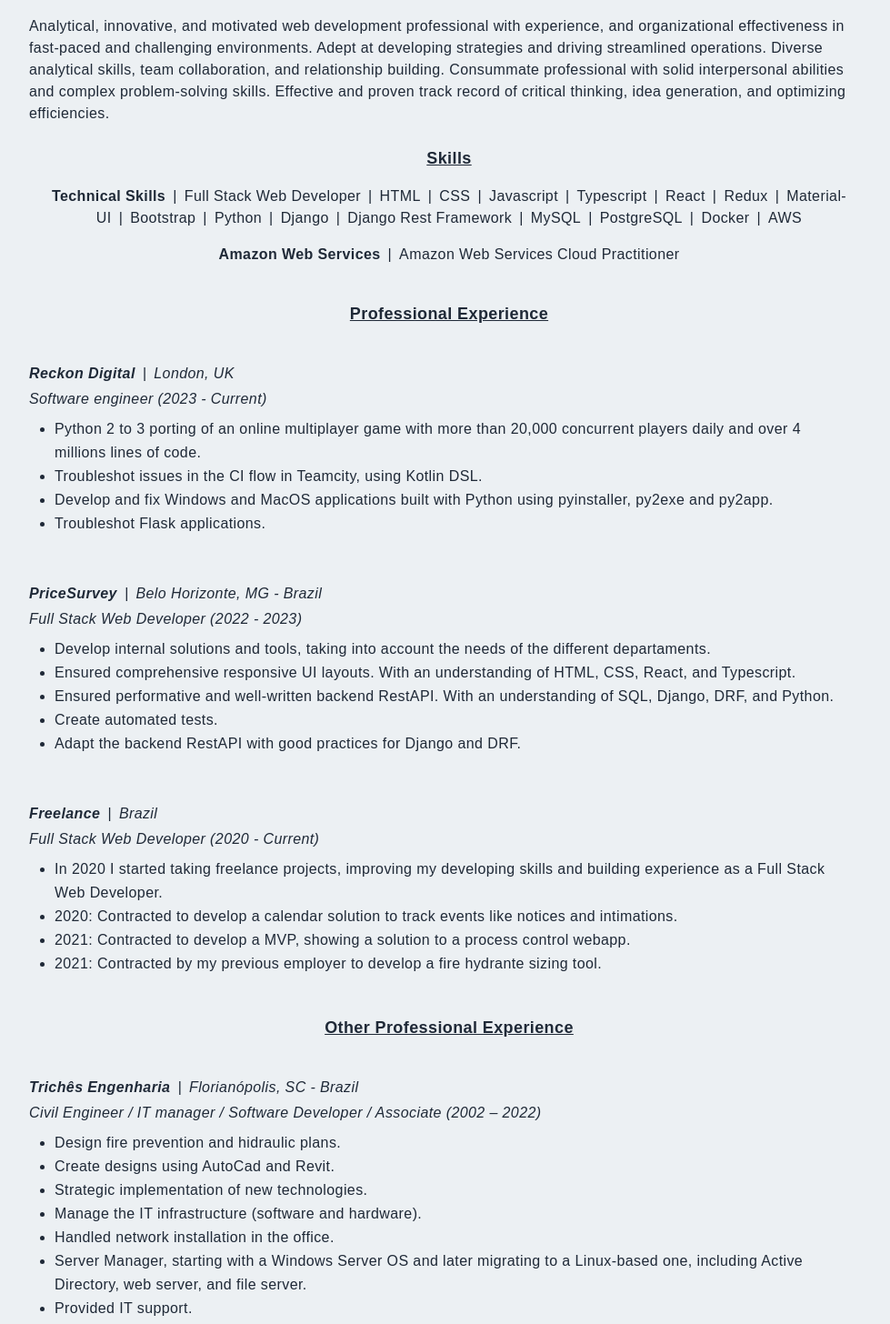
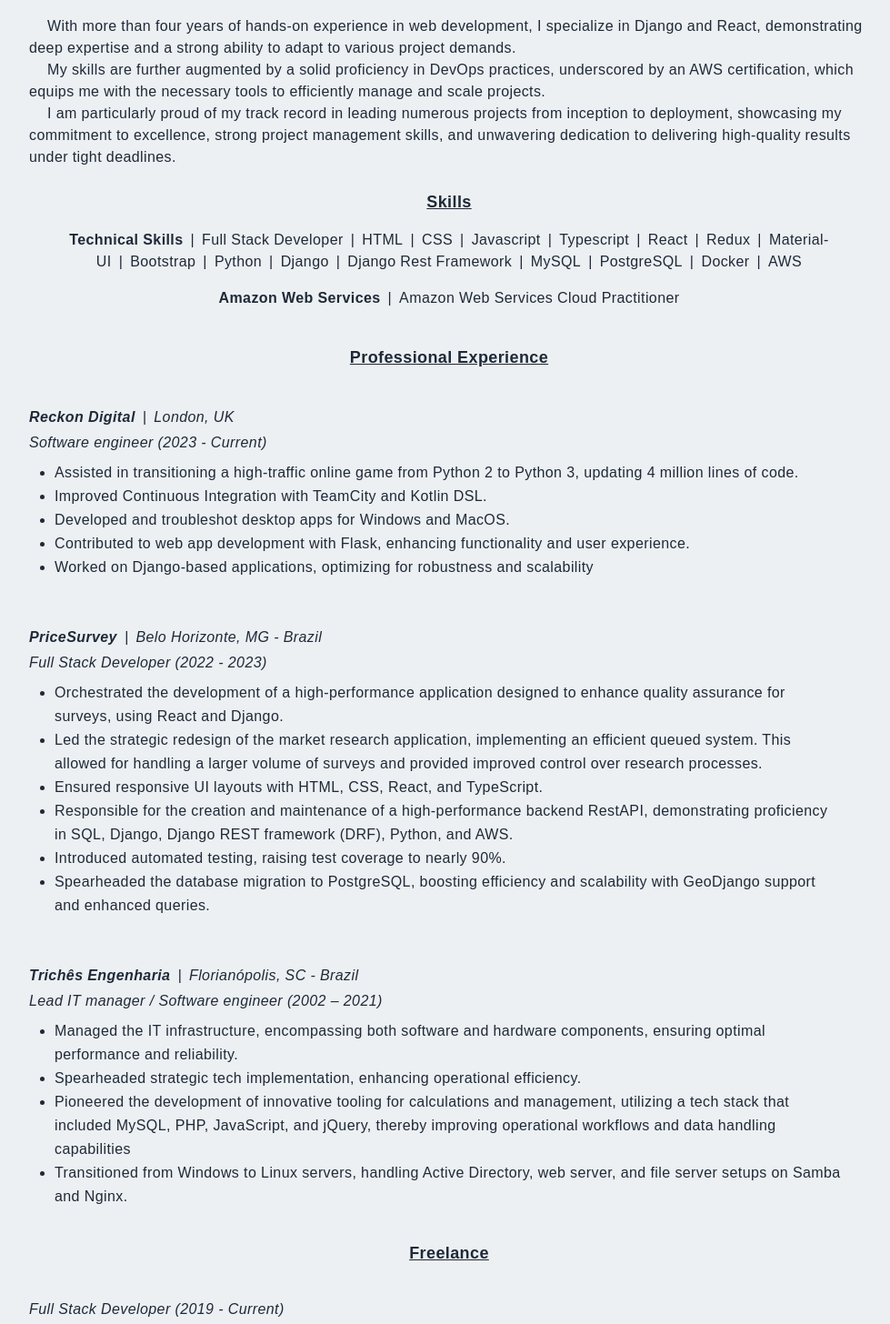
Before and after one commit to JonasBM/portfolio, a Next.js app: page /resume in a window 1280 px wide. Shown: the part 307-1763 px from the top of the page at 91% size, without its empty margins (146-1125 px from the left). Built offline with nearby package versions, Linux system fonts and the light colour scheme.

Commit message:
Update resume and some other minor fixes.

```diff
--- a/src/components/About/index.tsx
+++ b/src/components/About/index.tsx
@@ -10,8 +10,8 @@
       <div className="max-w-[1240px] m-auto md:grid grid-cols-3 gap-8">
         <div className="col-span-2">
           <p className="py-2 text-gray-600">
-            I&apos;m a Full Stack web developer with preference for backend. I work with Python/Django/DRF and
-            Typescript/React as a mid-level programmer. I enjoy learning and experimenting with new technologies
+            I&apos;m a Full Stack Developer with preference for backend. I work with Python/Django/DRF and
+            Typescript/React. I enjoy learning and experimenting with new technologies
             (already experimented with C# (WPF desktop app), Java (Android app), PHP and a lot more).
           </p>
 
--- a/src/components/Contact/index.tsx
+++ b/src/components/Contact/index.tsx
@@ -32,7 +32,7 @@
                 <div className="flex items-center justify-between max-w-[330px] m-auto py-4">
                   <LinkedInAnchor />
                   <GitHubAnchor />
-                  <BlogAnchor />
+                  {/* <BlogAnchor /> */}
                   <ResumeAnchor />
                 </div>
               </div>
--- a/src/components/Main/index.tsx
+++ b/src/components/Main/index.tsx
@@ -37,7 +37,7 @@
           <h1 className="py-4 text-gray-700">
             Hi, I&apos;m <span className="text-[#5651e5]"> Jonas Burigo</span>
           </h1>
-          <h1 className="py-2 text-gray-700">A Full Stack Web Developer</h1>
+          <h1 className="py-2 text-gray-700">A Full Stack Developer</h1>
           <p className="py-4 text-gray-600 sm:max-w-[70%] m-auto">
             I specialize in building integrated solutions back to front
           </p>
@@ -45,7 +45,7 @@
           <div className="flex items-center justify-between max-w-[415px] m-auto py-4">
             <LinkedInAnchor />
             <GitHubAnchor />
-            <BlogAnchor />
+            {/* <BlogAnchor /> */}
             <ContactAnchor />
             <ResumeAnchor />
           </div>
--- a/src/components/Projects/index.tsx
+++ b/src/components/Projects/index.tsx
@@ -14,12 +14,6 @@
     <VirtualPage sectionId="projects" title="Projects" description="What I've Built">
       <div className="max-w-[1240px] mx-auto px-2">
         <div className="grid md:grid-cols-2 gap-8">
-          <ProjectItem
-            title="Inventory Control - Showcase"
-            backgroundImg="/assets/projects/inventory-control/inventory_1.png"
-            projectUrl="/inventory-control"
-            tech="Django | React JS"
-          />
           <ProjectItem
             title="Fire Hydrant Sizing"
             backgroundImg="/assets/projects/calculo/calculo_1.png"
@@ -38,6 +32,12 @@
             projectUrl="/event-tracker"
             tech="Django | React JS"
           />
+          <ProjectItem
+            title="Inventory Control - Showcase"
+            backgroundImg="/assets/projects/inventory-control/inventory_1.png"
+            projectUrl="/inventory-control"
+            tech="Django | React JS"
+          />
 
           {/* <ProjectItem title="Property Finder" backgroundImg={propertyImg} projectUrl="/property" tech="React JS" /> */}
           {/* <ProjectItem title="Crypto App" backgroundImg={cryptoImg} projectUrl="/crypto" tech="React JS" /> */}
--- a/src/components/Shared/LinkedInAnchor.tsx
+++ b/src/components/Shared/LinkedInAnchor.tsx
@@ -4,8 +4,8 @@
 
 const LinkedInAnchor = () => {
   return (
-    <a href="https://www.linkedin.com/in/jonas-burigo-047aa8129/" target="_blank" rel="noreferrer">
-      <RoundedIcon title="Give a look in my LinkedIn profile">
+    <a href="https://www.linkedin.com/in/jonas-burigo/" target="_blank" rel="noreferrer">
+      <RoundedIcon title="Give a look at my LinkedIn profile">
         <FaLinkedinIn />
       </RoundedIcon>
     </a>
--- a/src/pages/calculo.tsx
+++ b/src/pages/calculo.tsx
@@ -30,7 +30,7 @@
       techs={techs}
     >
       <p>Project Overview</p>
-      <h2>April of 2022</h2>
+      <h2>November of 2021</h2>
 
       <Paragraph>This project was created for my previous employer. It is a fire hydrant sizing app.</Paragraph>
       <Paragraph>
--- a/src/pages/event-tracker.tsx
+++ b/src/pages/event-tracker.tsx
@@ -21,7 +21,7 @@
       techs={techs}
     >
       <p>Project Overview</p>
-      <h2>October of 2020</h2>
+      <h2>December of 2019</h2>
 
       <Paragraph>
         A branch of the Itajaí City Hall, located in Brazil, had organizational and control issues with their notices
--- a/src/pages/resume.tsx
+++ b/src/pages/resume.tsx
@@ -17,7 +17,7 @@
           <title>Jonas | Resume</title>
           <meta
             name="description"
-            content="I'm a FullStack web developer specializing in building exceptional digital experiences."
+            content="I'm a Full Stack Developer specializing in building exceptional digital experiences."
           />
           <link rel="icon" href="/fav.png" />
         </Head>
@@ -27,10 +27,10 @@
           <div className="bg-[#d0d4d6] my-4 p-4 w-full flex justify-between items-center">
             <h2 className="text-center">Jonas Burigo</h2>
             <div className="flex">
-              <a href="https://www.linkedin.com/in/jonas-burigo-047aa8129/" target="_blank" rel="noreferrer">
+              <a href="https://www.linkedin.com/in/jonas-burigo/" target="_blank" rel="noreferrer">
                 <FaLinkedinIn size={20} style={{ marginRight: "1rem" }} />
               </a>
-              <a href="https://github.com/Jonasbm" target="_blank" rel="noreferrer">
+              <a href="https://github.com/Jonasbm/" target="_blank" rel="noreferrer">
                 <FaGithub size={20} style={{ marginRight: "1rem" }} />
               </a>
               <a href="/assets/jonas_resume.pdf" target="_blank" rel="noreferrer">
@@ -50,12 +50,18 @@
               <p>Complex Problem Solving</p>
             </div>
           </div>
-          <p>
-            Analytical, innovative, and motivated web development professional with experience, and organizational
-            effectiveness in fast-paced and challenging environments. Adept at developing strategies and driving
-            streamlined operations. Diverse analytical skills, team collaboration, and relationship building. Consummate
-            professional with solid interpersonal abilities and complex problem-solving skills. Effective and proven
-            track record of critical thinking, idea generation, and optimizing efficiencies.
+          <p className="indent-5">
+            With more than four years of hands-on experience in web development, I specialize in Django and React,
+            demonstrating deep expertise and a strong ability to adapt to various project demands.
+          </p>
+          <p className="indent-5">
+            My skills are further augmented by a solid proficiency in DevOps practices, underscored by an AWS
+            certification, which equips me with the necessary tools to efficiently manage and scale projects.
+          </p>
+          <p className="indent-5">
+            I am particularly proud of my track record in leading numerous projects from inception to deployment,
+            showcasing my commitment to excellence, strong project management skills, and unwavering dedication to
+            delivering high-quality results under tight deadlines.
           </p>
 
           {/* Skills */}
@@ -63,7 +69,7 @@
             <h5 className="text-center underline text-[18px] py-2">Skills</h5>
             <p className="py-2">
               <span className="font-bold">Technical Skills</span>
-              <span className="px-2">|</span>Full Stack Web Developer
+              <span className="px-2">|</span>Full Stack Developer
               <span className="px-2">|</span>HTML
               <span className="px-2">|</span>CSS
               <span className="px-2">|</span>Javascript
@@ -96,16 +102,19 @@
             <p className="py-1 italic">Software engineer (2023 - Current)</p>
             <ul className="list-disc list-outside px-7 py-1 leading-relaxed">
               <li>
-                Python 2 to 3 porting of an online multiplayer game with more than 20,000 concurrent players daily and over 4 millions lines of code.
+                Assisted in transitioning a high-traffic online game from Python 2 to Python 3, updating 4 million lines of code.
               </li>
               <li>
-                Troubleshot issues in the CI flow in Teamcity, using Kotlin DSL.
+                Improved Continuous Integration with TeamCity and Kotlin DSL.
               </li>
               <li>
-                Develop and fix Windows and MacOS applications built with Python using pyinstaller, py2exe and py2app.
+                Developed and troubleshot desktop apps for Windows and MacOS.
               </li>
               <li>
-                Troubleshot Flask applications.
+                Contributed to web app development with Flask, enhancing functionality and user experience.
+              </li>
+              <li>
+                Worked on Django-based applications, optimizing for robustness and scalability
               </li>
             </ul>
           </div>
@@ -116,63 +125,66 @@
               <span className="font-bold italic">PriceSurvey</span>
               <span className="px-2">|</span>Belo Horizonte, MG - Brazil
             </p>
-            <p className="py-1 italic">Full Stack Web Developer (2022 - 2023)</p>
+            <p className="py-1 italic">Full Stack Developer (2022 - 2023)</p>
             <ul className="list-disc list-outside px-7 py-1 leading-relaxed">
               <li>
-                Develop internal solutions and tools, taking into account the needs of the different departaments.
+                Orchestrated the development of a high-performance application designed to enhance quality assurance for surveys, using React and Django.
               </li>
               <li>
-                Ensured comprehensive responsive UI layouts. With an understanding of HTML, CSS, React, and Typescript.
+                Led the strategic redesign of the market research application, implementing an efficient queued system. This allowed for handling a larger volume of surveys and provided improved control over research processes.
               </li>
               <li>
-                Ensured performative and well-written backend RestAPI. With an understanding of SQL, Django, DRF, and Python.
+                Ensured responsive UI layouts with HTML, CSS, React, and TypeScript.
               </li>
               <li>
-                Create automated tests.
+                Responsible for the creation and maintenance of a high-performance backend RestAPI, demonstrating proficiency in SQL, Django, Django REST framework (DRF), Python, and AWS.
               </li>
-              <li>Adapt the backend RestAPI with good practices for Django and DRF.</li>
+              <li>
+                Introduced automated testing, raising test coverage to nearly 90%.
+              </li>
+              <li>
+                Spearheaded the database migration to PostgreSQL, boosting efficiency and scalability with GeoDjango support and enhanced queries.
+              </li>
             </ul>
           </div>
 
           {/* Experience */}
-          <div className="py-6" style={{ pageBreakBefore: "always" }}>
-            <p className="italic">
-              <span className="font-bold italic">Freelance</span>
-              <span className="px-2">|</span>Brazil
-            </p>
-            <p className="py-1 italic">Full Stack Web Developer (2020 - Current)</p>
-            <ul className="list-disc list-outside px-7 py-1 leading-relaxed">
-              <li>
-                In 2020 I started taking freelance projects, improving my developing skills and building experience as a
-                Full Stack Web Developer.
-              </li>
-              <li>2020: Contracted to develop a calendar solution to track events like notices and intimations.</li>
-              <li>2021: Contracted to develop a MVP, showing a solution to a process control webapp.</li>
-              <li>2021: Contracted by my previous employer to develop a fire hydrante sizing tool.</li>
-            </ul>
-          </div>
-
-          <h5 className="text-center underline text-[18px] py-4">Other Professional Experience</h5>
-
-          {/* Extra Experience */}
           <div className="py-6">
             <p className="italic">
               <span className="font-bold">Trichês Engenharia</span>
               <span className="px-2">|</span>Florianópolis, SC - Brazil
             </p>
-            <p className="py-1 italic">Civil Engineer / IT manager / Software Developer / Associate (2002 – 2022)</p>
+            <p className="py-1 italic">Lead IT manager / Software engineer (2002 – 2021)</p>
             <ul className="list-disc list-outside px-7 py-1 leading-relaxed">
-              <li>Design fire prevention and hidraulic plans.</li>
-              <li>Create designs using AutoCad and Revit.</li>
-              <li>Strategic implementation of new technologies.</li>
-              <li>Manage the IT infrastructure (software and hardware).</li>
-              <li>Handled network installation in the office.</li>
               <li>
-                Server Manager, starting with a Windows Server OS and later migrating to a Linux-based one, including
-                Active Directory, web server, and file server.
+                Managed the IT infrastructure, encompassing both software and hardware components, ensuring optimal performance and reliability.
               </li>
-              <li>Provided IT support.</li>
-              <li>Perform repair technician duties.</li>
+              <li>
+                Spearheaded strategic tech implementation, enhancing operational efficiency.
+              </li>
+              <li>
+                Pioneered the development of innovative tooling for calculations and management, utilizing a tech stack that included MySQL, PHP, JavaScript, and jQuery, thereby improving operational workflows and data handling capabilities
+              </li>
+              <li>
+                Transitioned from Windows to Linux servers, handling Active Directory, web server, and file server setups on Samba and Nginx.
+              </li>
+            </ul>
+          </div>
+
+          {/* Extra Experience */}
+          <h5 className="text-center underline text-[18px] py-2">Freelance</h5>
+
+          <div className="py-6" style={{ pageBreakBefore: "always" }}>
+            <p className="py-1 italic">Full Stack Developer (2019 - Current)</p>
+            <ul className="list-disc list-outside px-7 py-1 leading-relaxed">
+              <p>
+                In 2019 I started taking freelance projects, improving my developing skills and building experience as a
+                Full Stack Developer.
+              </p>
+              <li>2019: Contracted to develop a calendar solution to track events like notices and intimations.</li>
+              <li>2020: Contracted to develop a MVP, showing a solution to a process control webapp.</li>
+              <li>2021: Contracted by my previous employer to develop a fire hydrante sizing tool.</li>
+              <li>2023: Add a new module for gas sizing in the project for fire hidrant sizing.</li>
             </ul>
           </div>
 
```
Also changed, not shown: 1 other file (tests, documents, lock files or other folders).
